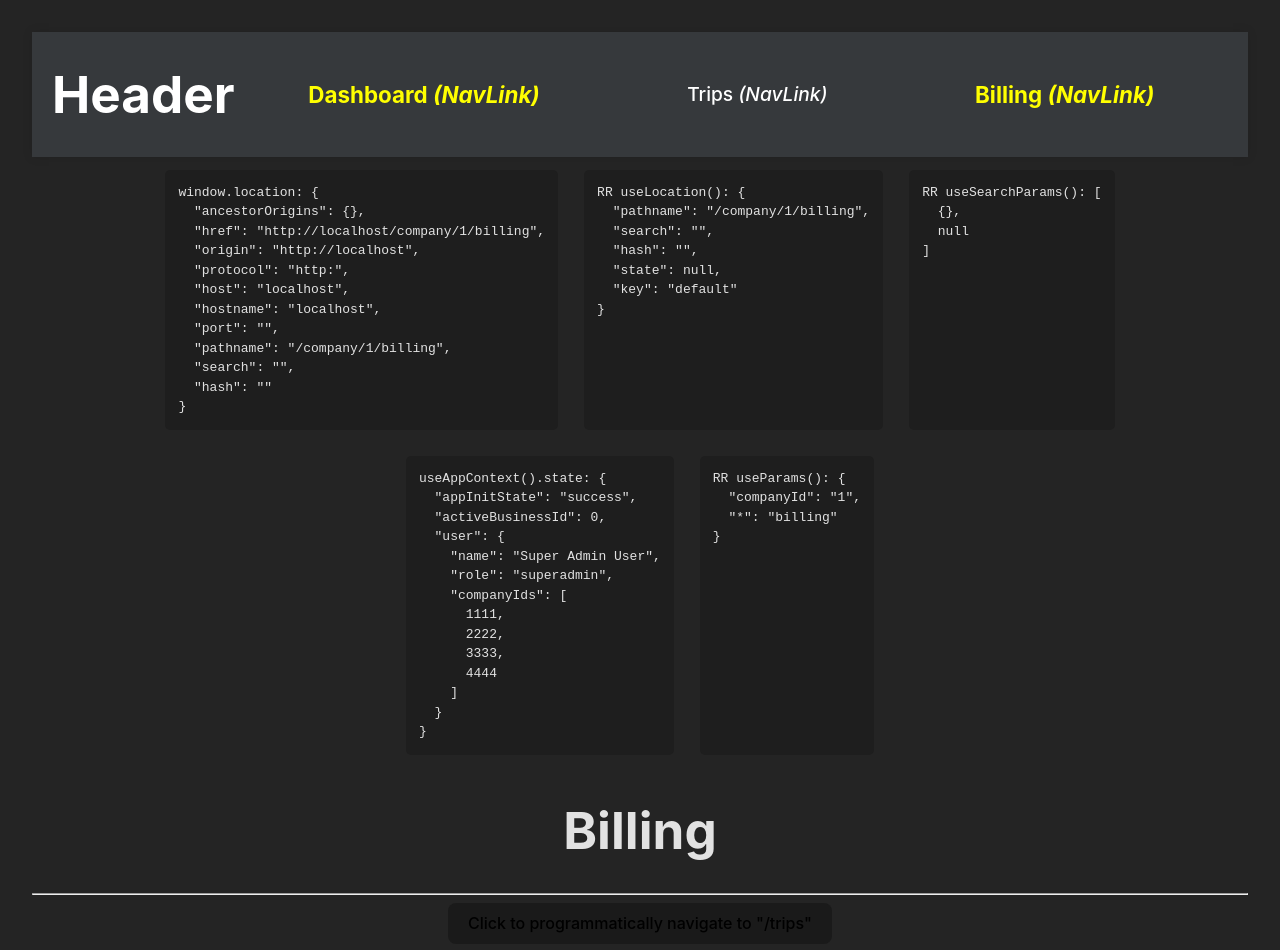
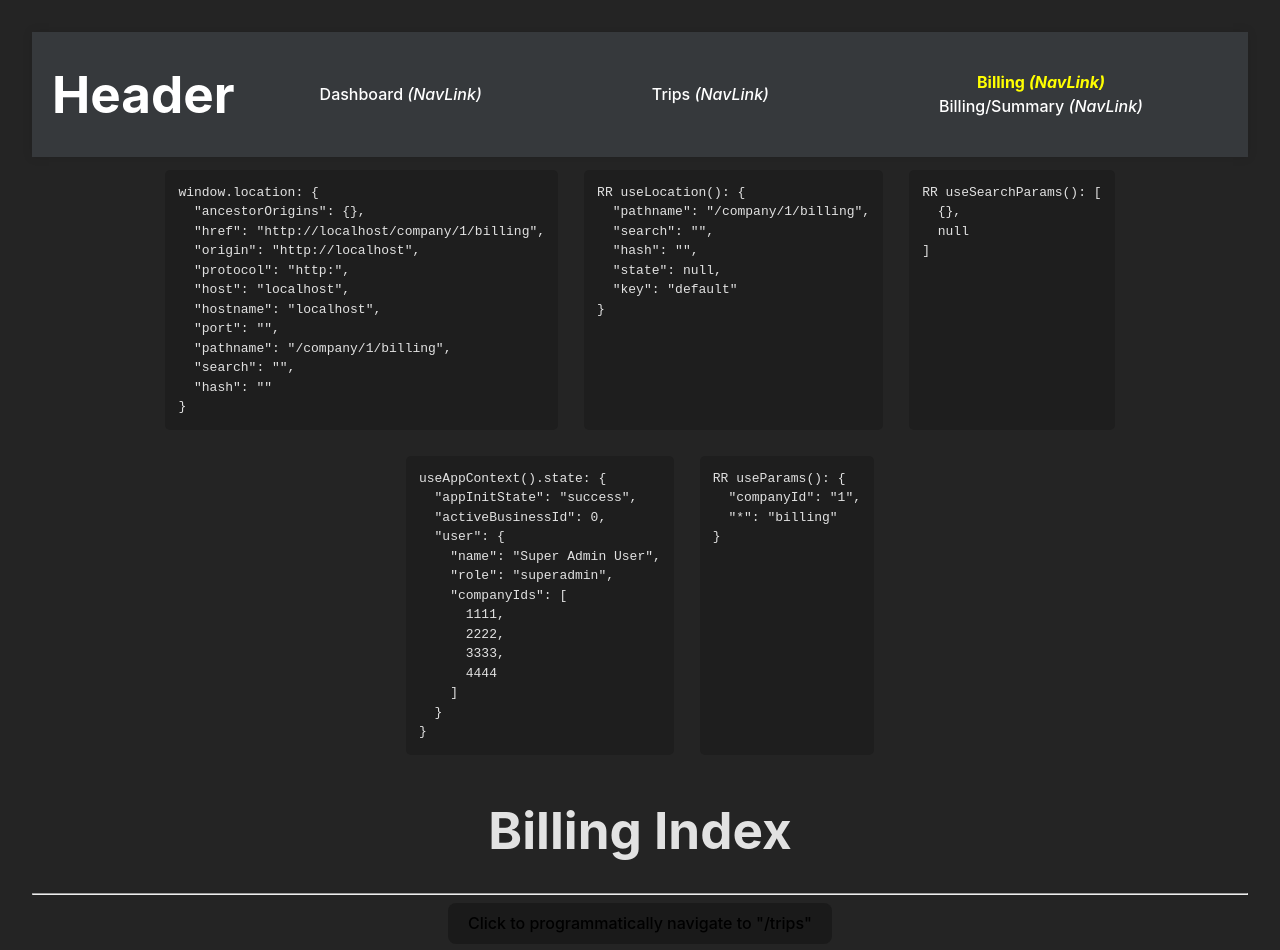
Before and after one commit to Captainlonate/persist_route_react, a React (Vite) app: page /company/1/billing in a window 1280 px wide. Shown: the top 950 px of the page. Built offline with nearby package versions, Linux system fonts and the light colour scheme; the HTML template or start-up script is replaced by a standard one.

Commit message:
it works

```diff
--- a/src/App.tsx
+++ b/src/App.tsx
@@ -13,7 +13,7 @@ import {
 import { Header } from "./components/Header/Header";
 import { Dashboard } from "./pages/Dashboard/Dashboard";
 import { Trips } from "./pages/Trips/Trips";
-import { Billing } from "./pages/Billing/Billing";
+import { BillingRoutes } from "./pages/Billing/BillingRoutes";
 import { Debugging } from "./components/Debugging/Debugging";
 import "./App.css";
 import { AppContextProvider, useAppContext } from "./contexts/app/AppContext";
@@ -98,9 +98,10 @@ function ActualRoutes() {
     <Routes>
       <Route index element={<Dashboard />} />
       <Route path="trips" element={<Trips />} />
-      <Route path="billing" element={<Billing />} />
+      <Route path="billing/*" element={<BillingRoutes />} />
 
-      <Route path="*" element={<Navigate to="." />} />
+      <Route path="*" element={<Navigate to="." replace />} />
+      {/* <Route path="404" element={<Navigate to="." replace />} /> */}
     </Routes>
   );
 }
--- a/src/components/Header/Header.tsx
+++ b/src/components/Header/Header.tsx
@@ -21,15 +21,21 @@ export function Header() {
     <header id="header--root">
       <h1>Header</h1>
       <nav id="header--root--nav">
-        <NavLink to="/" className={setClassNameIfActive}>
+        <NavLink to="/" end className={setClassNameIfActive}>
           Dashboard <em>(NavLink)</em>
         </NavLink>
-        <NavLink to="/trips" className={setClassNameIfActive}>
+        <NavLink to="/trips" end className={setClassNameIfActive}>
           Trips <em>(NavLink)</em>
         </NavLink>
-        <NavLink to="/billing" className={setClassNameIfActive}>
-          Billing <em>(NavLink)</em>
-        </NavLink>
+        <div>
+          <NavLink to="/billing" end className={setClassNameIfActive}>
+            Billing <em>(NavLink)</em>
+          </NavLink>
+          <br />
+          <NavLink to="/billing/summary" end className={setClassNameIfActive}>
+            Billing/Summary <em>(NavLink)</em>
+          </NavLink>
+        </div>
       </nav>
     </header>
   );
--- a/src/components/Header/header.css
+++ b/src/components/Header/header.css
@@ -17,18 +17,17 @@
 }
 
 #header--root .navlink {
+  font-size: 1.0em;
   text-decoration: inherit;
 }
 
 #header--root .navlink.active__yes {
-  font-size: 1.4em;
   color: yellow;
   font-weight: bold;
   cursor: not-allowed;
 }
 
 #header--root .navlink.active__no {
-  font-size: 1.2em;
   color: white;
 }
 
--- a/src/components/NestedLinksInPage/NestedLinksInPage.tsx
+++ b/src/components/NestedLinksInPage/NestedLinksInPage.tsx
@@ -1,7 +1,7 @@
 import { Link } from "../../lib/react-router-dom";
 import "./nestedLinksInPage.css";
 
-const links = ["/", "/trips", "/billing"] as const;
+const links = ["/", "/trips", "/billing", "/billing/summary"] as const;
 
 export function NestedLinksInPage() {
   return (
--- a/src/pages/Billing/Billing.tsx
+++ b/src/pages/Billing/BillingIndex.tsx
@@ -1,7 +1,7 @@
 import { useNavigate } from "../../lib/react-router-dom";
 import { NestedLinksInPage } from "../../components/NestedLinksInPage/NestedLinksInPage";
 
-export function Billing() {
+export function BillingIndex() {
   const navigate = useNavigate();
 
   function onClick() {
@@ -10,7 +10,7 @@ export function Billing() {
 
   return (
     <div>
-      <h1>Billing</h1>
+      <h1>Billing Index</h1>
       <hr />
       <button onClick={onClick}>
         Click to programmatically navigate to "/trips"
--- /dev/null
+++ b/src/pages/Billing/BillingRoutes.tsx
@@ -0,0 +1,13 @@
+import { Route, Routes } from "../../lib/react-router-dom";
+import { BillingIndex } from "./BillingIndex";
+import { BillingSummary } from "./BillingSummary";
+
+export function BillingRoutes() {
+  return (
+    <Routes>
+      <Route index element={<BillingIndex />} />
+      <Route path="summary" element={<BillingSummary />} />
+      {/* <Route path="*" element={<Navigate to="/404" replace />} /> */}
+    </Routes>
+  );
+}
--- a/src/pages/Billing/BillingSummary.tsx
+++ b/src/pages/Billing/BillingSummary.tsx
@@ -1,9 +1,21 @@
+import { useNavigate } from "../../lib/react-router-dom";
 import { NestedLinksInPage } from "../../components/NestedLinksInPage/NestedLinksInPage";
 
 export function BillingSummary() {
+  const navigate = useNavigate();
+
+  function onClick() {
+    navigate("/trips");
+  }
+
   return (
     <div>
-      <h1>Billing Summary</h1>
+      <h1>Billing/Summary</h1>
+      <hr />
+      <button onClick={onClick}>
+        Click to programmatically navigate to "/trips"
+      </button>
+      <hr />
       <NestedLinksInPage />
     </div>
   );
```
Also changed, not shown: 1 other file (tests, documents, lock files or other folders).
